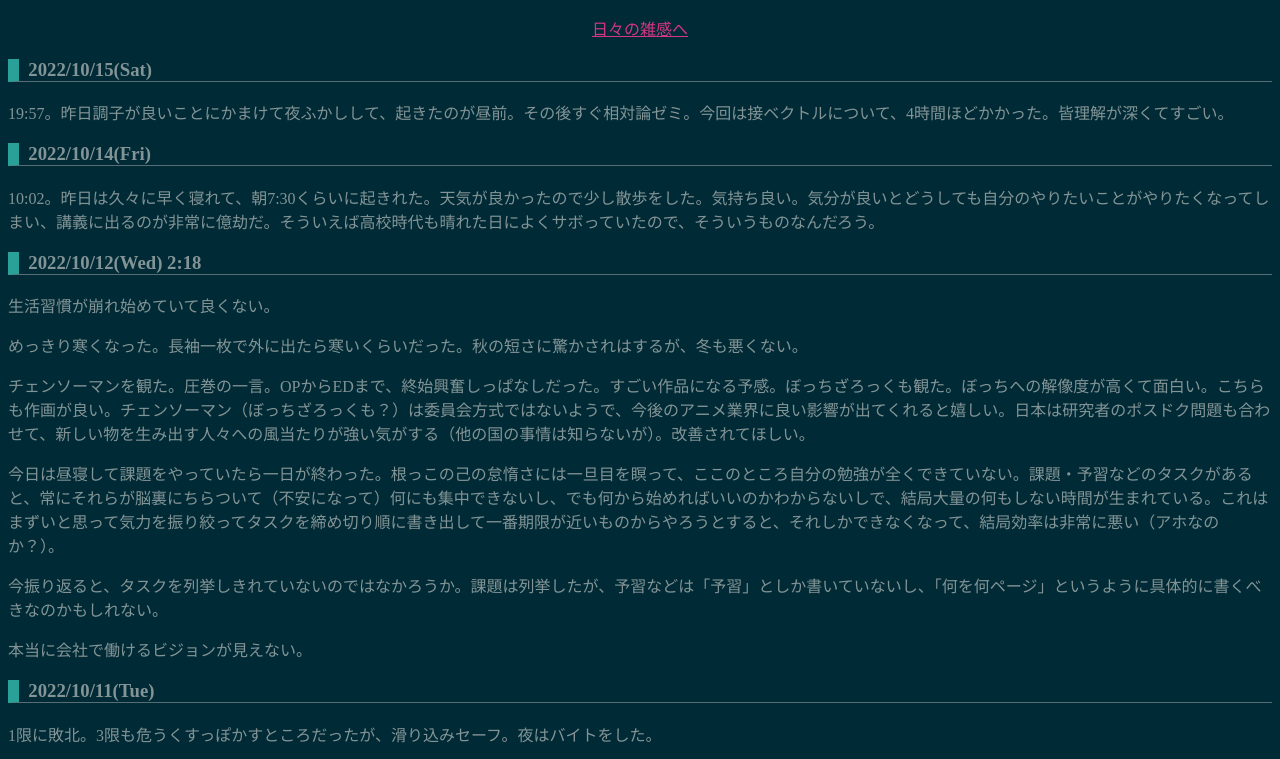
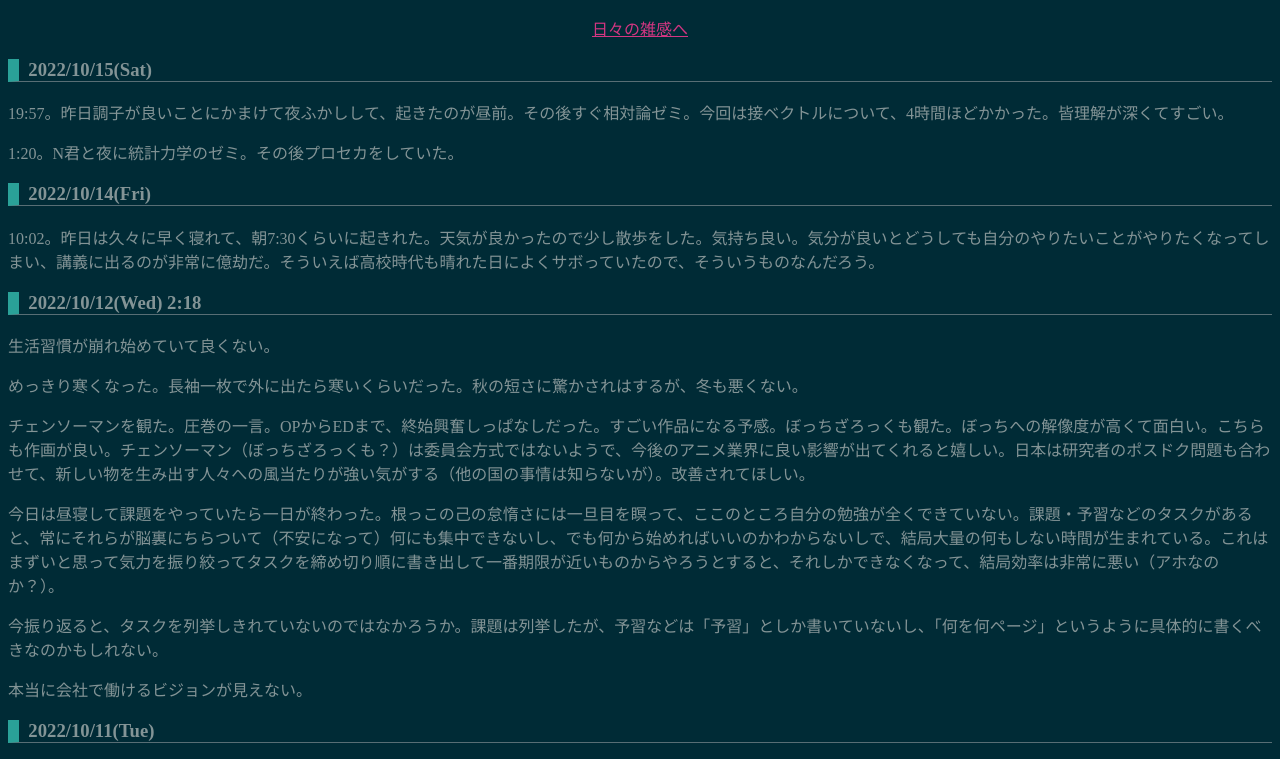
Before and after one commit to souanzy/website, a plain HTML site: page diary/2022/10.html in a window 1280 px wide. Shown: the top 759 px of the page. Drawn offline with Linux system fonts and the light colour scheme.

Commit message:
wrote today's diary.

```diff
--- a/diary/2022/10.html
+++ b/diary/2022/10.html
@@ -11,6 +11,7 @@
         <p style="text-align:center"><a href="../diary.html">日々の雑感へ</a></p>
         <h3>2022/10/15(Sat)</h3>
         <p>19:57。昨日調子が良いことにかまけて夜ふかしして、起きたのが昼前。その後すぐ相対論ゼミ。今回は接ベクトルについて、4時間ほどかかった。皆理解が深くてすごい。</p>
+        <p>1:20。N君と夜に統計力学のゼミ。その後プロセカをしていた。</p>
 
         <h3>2022/10/14(Fri)</h3>
         <p>10:02。昨日は久々に早く寝れて、朝7:30くらいに起きれた。天気が良かったので少し散歩をした。気持ち良い。気分が良いとどうしても自分のやりたいことがやりたくなってしまい、講義に出るのが非常に億劫だ。そういえば高校時代も晴れた日によくサボっていたので、そういうものなんだろう。</p>
```
